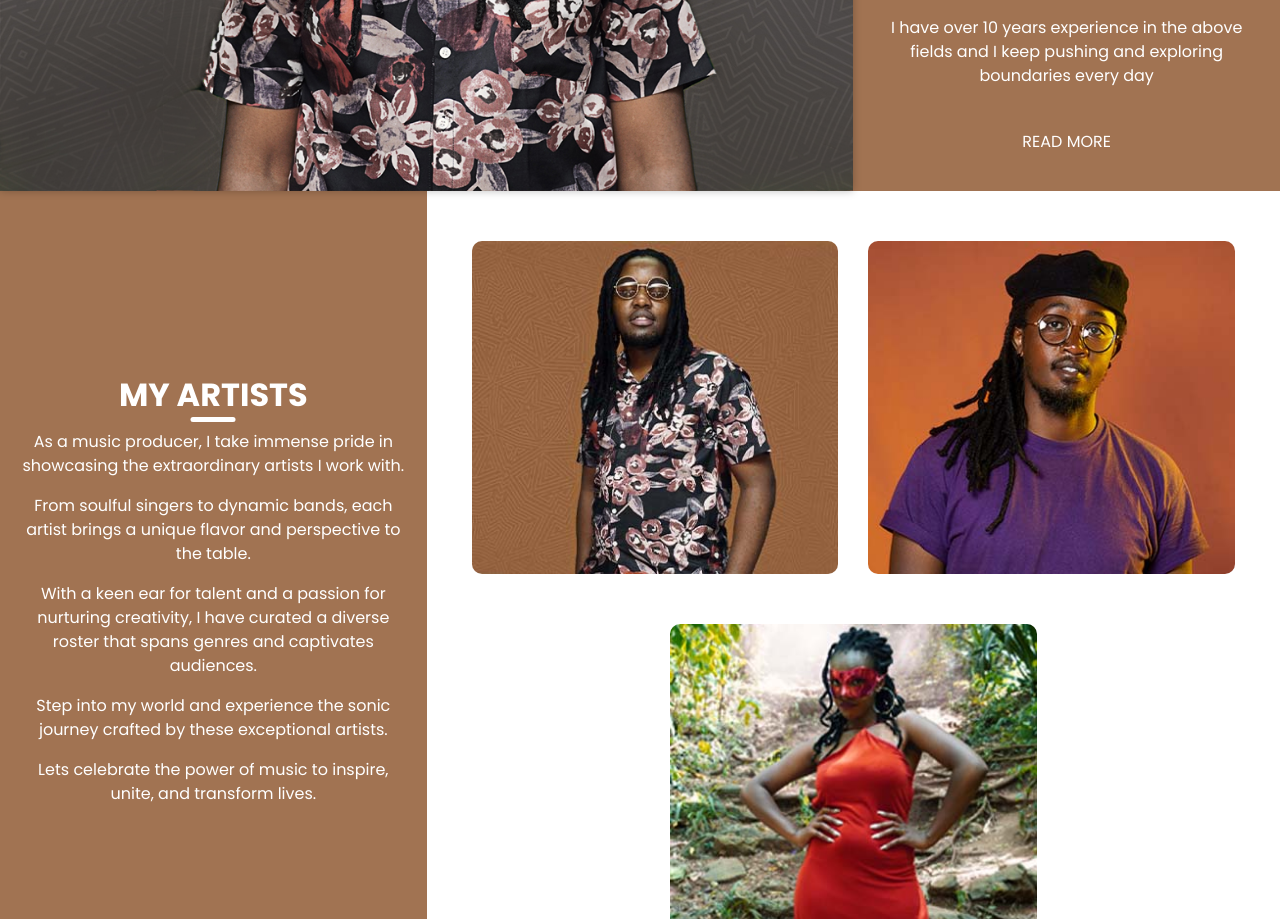
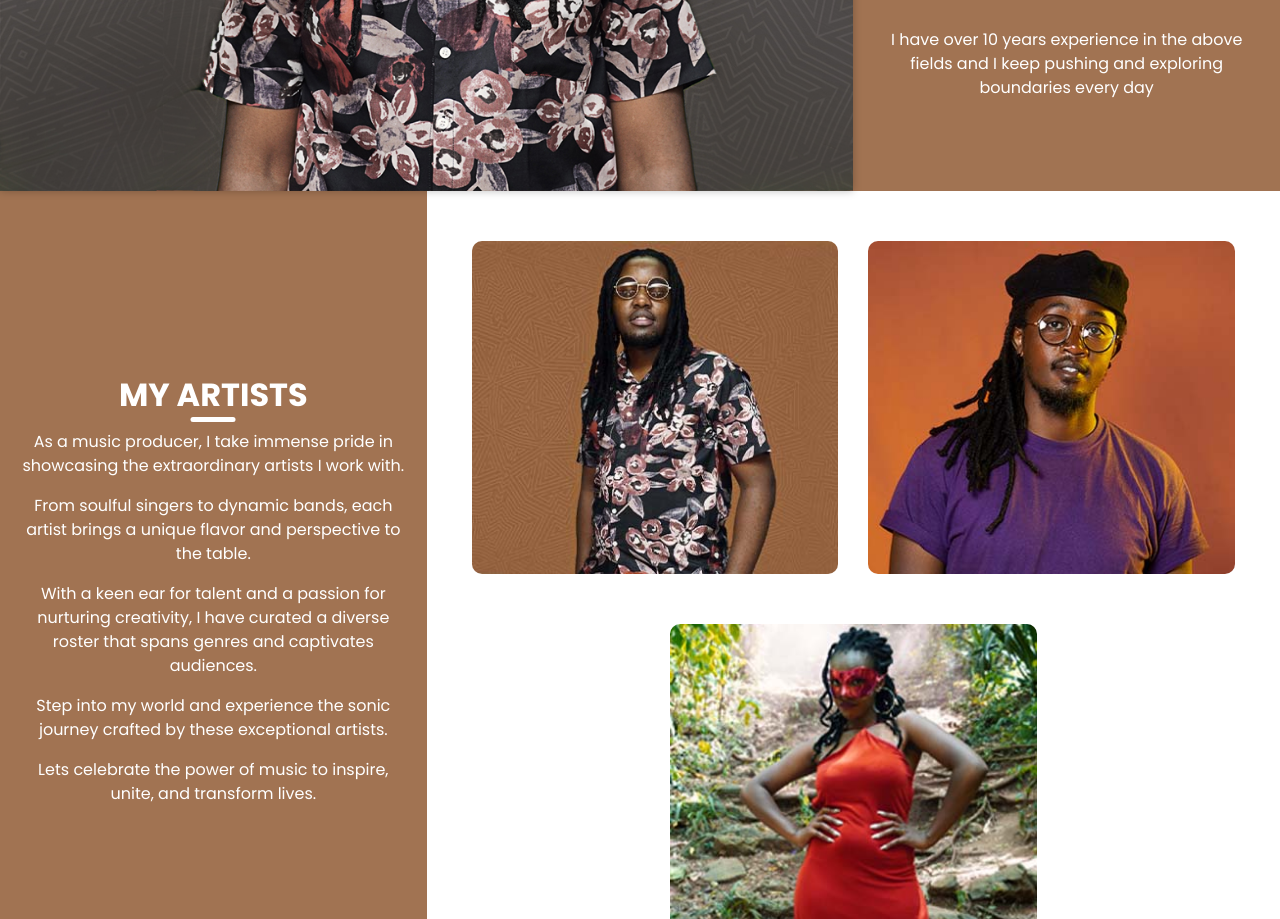
Before and after one commit to JudeMbaire/Jude-Mbaire, a plain HTML site: page index.html in a window 1280 px wide. Shown: the part 1106-2025 px from the top of the page. Drawn offline with nearby package versions, Linux system fonts and the light colour scheme; some packages are replaced by stand-ins of ours.

Commit message:
Update index.html

```diff
--- a/index.html
+++ b/index.html
@@ -197,7 +197,7 @@
 
           </p>
           <a href="">
-            Read More
+            <!-- Read More-->
           </a>
         </div>
       </div>
```
